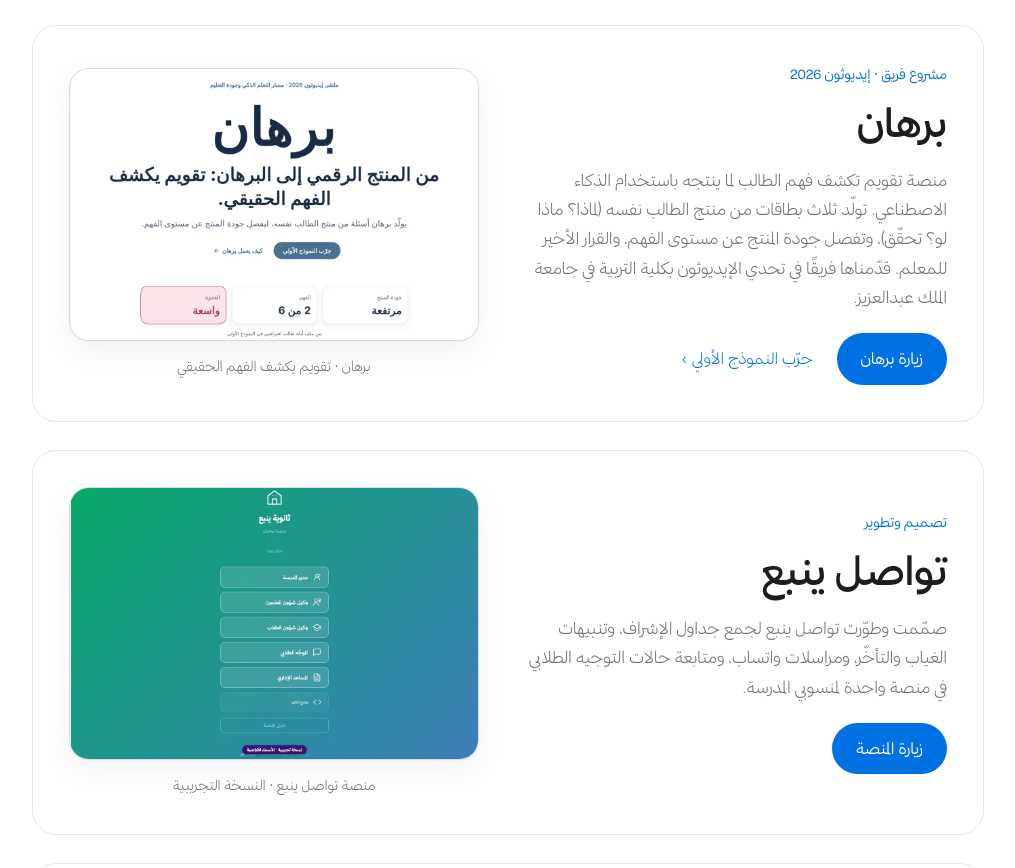
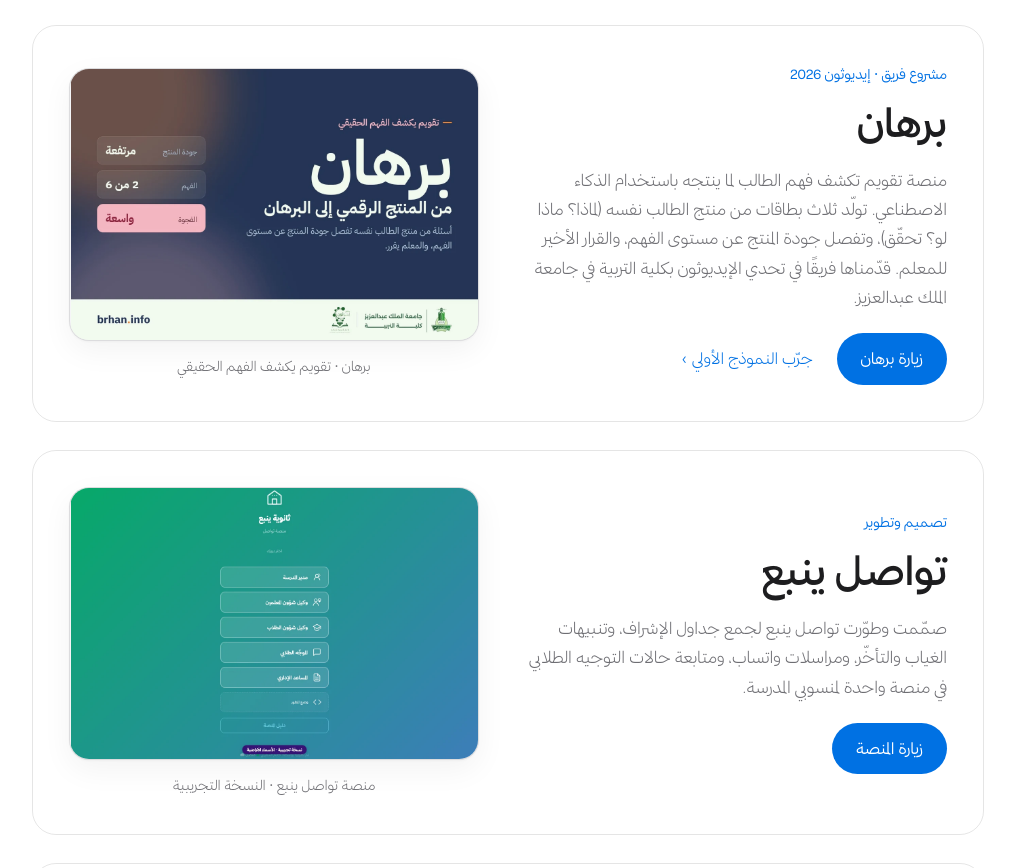
Before and after one commit to hatimm11/hatim.sa, a plain HTML site: page ar.html in a window 1280 px wide. Shown: the part 2387-3255 px from the top of the page, without its empty margins (132-1147 px from the left). Drawn offline with Linux system fonts and the light colour scheme.

Commit message:
Use language-specific Burhan posters as project previews
Co-Authored-By: Claude Opus 5.5 <noreply@anthropic.com>
Claude-Session: https://claude.ai/code/session_019vN25R2LzuAC1b3HJm9Pqq

```diff
--- a/ar.html
+++ b/ar.html
@@ -330,7 +330,7 @@
 <div class="project-copy"><p class="project-role">مشروع فريق · إيديوثون 2026</p><h3>برهان</h3>
 <p class="project-description">منصة تقويم تكشف فهم الطالب لما ينتجه باستخدام الذكاء الاصطناعي. تولّد ثلاث بطاقات من منتج الطالب نفسه (لماذا؟ ماذا لو؟ تحقّق)، وتفصل جودة المنتج عن مستوى الفهم، والقرار الأخير للمعلم. قدّمناها فريقًا في تحدي الإيديوثون بكلية التربية في جامعة الملك عبدالعزيز.</p>
 <div class="project-actions"><a class="btn btn-p" href="https://brhan.info" target="_blank" rel="noopener" aria-label="زيارة برهان">زيارة برهان</a><a class="btn btn-t" href="https://brhan.info/prototype/" target="_blank" rel="noopener">جرّب النموذج الأولي <span class="ch">‹</span></a></div>
-</div><figure class="project-preview"><img src="burhan-preview.webp" width="1200" height="800" alt="الصفحة الرئيسية لبرهان: جودة المنتج مرتفعة، والفهم 2 من 6، والفجوة واسعة" loading="lazy" decoding="async"><figcaption>برهان · تقويم يكشف الفهم الحقيقي</figcaption></figure>
+</div><figure class="project-preview"><img src="burhan-preview-ar.webp" width="1200" height="800" alt="برهان، من المنتج الرقمي إلى البرهان: جودة المنتج مرتفعة، والفهم 2 من 6، والفجوة واسعة" loading="lazy" decoding="async"><figcaption>برهان · تقويم يكشف الفهم الحقيقي</figcaption></figure>
 </article>
 <article class="featured-project rv">
 <div class="project-copy"><p class="project-role">تصميم وتطوير</p><h3>تواصل ينبع</h3>
```
Also changed, not shown: index.html (+1 -1 lines), burhan-preview-ar.webp (added), burhan-preview-en.webp (added), burhan-preview.webp (deleted).
